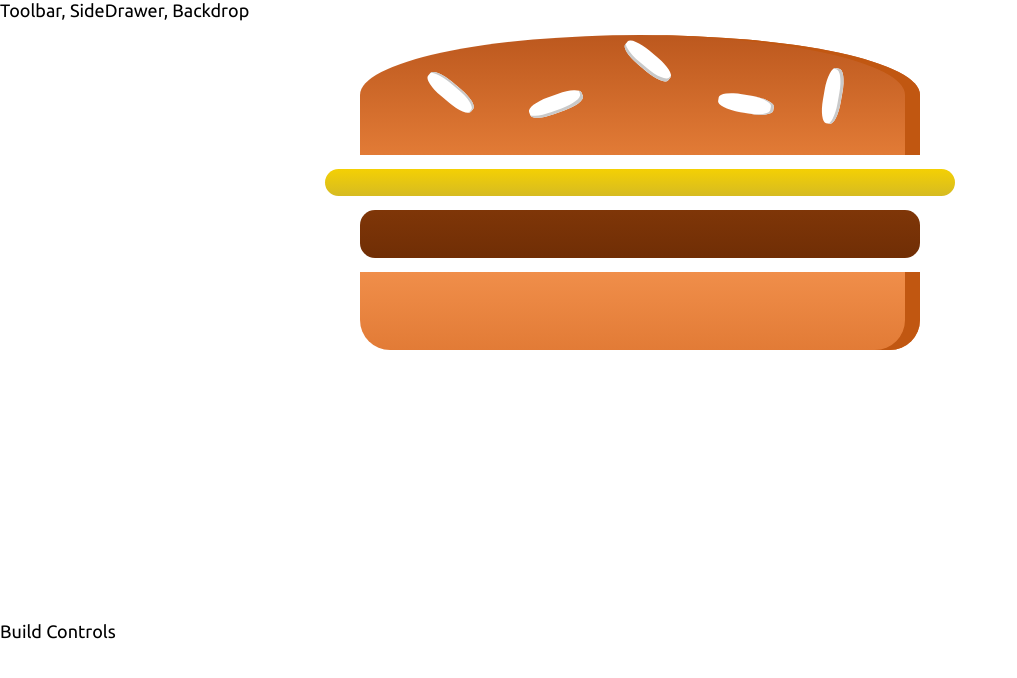
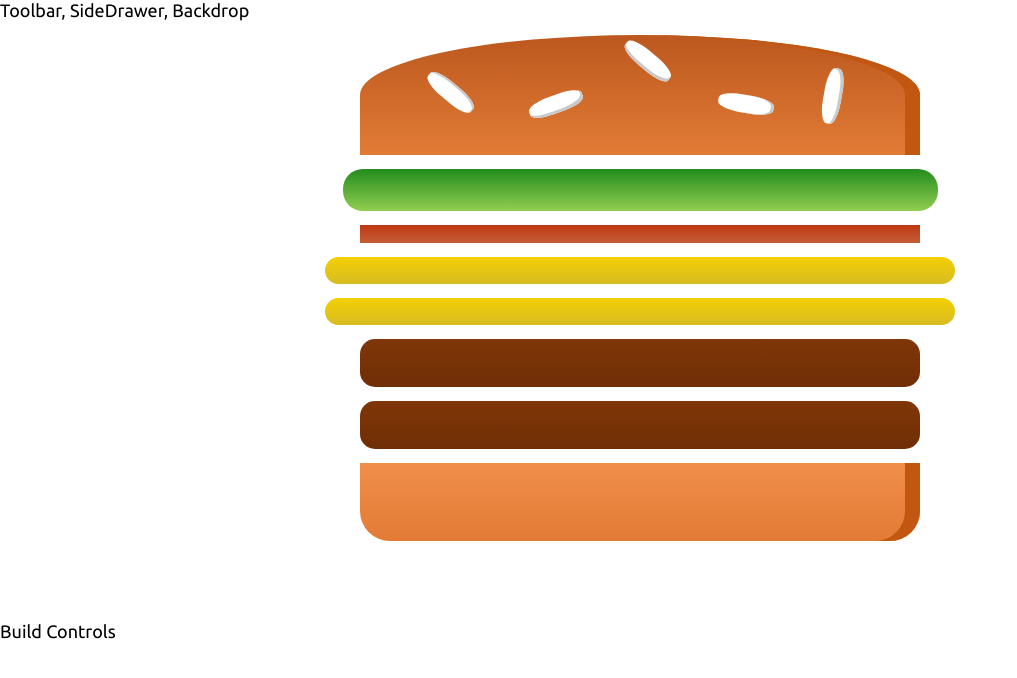
Before and after one commit to MykolajKrusser/burger_builder, a React app in the folder burger-builder/: page / in a window 1280 px wide. Shown: the top 678 px of the page, without its empty margins (0-1017 px from the left). Built offline with nearby package versions, Linux system fonts and the light colour scheme.

Commit message:
add burger main logic

```diff
--- a/burger-builder/src/components/Burger/Burger.js
+++ b/burger-builder/src/components/Burger/Burger.js
@@ -4,11 +4,16 @@ import classes from './Burger.css';
 
 
 const burger = (props)=>{
+    const transformedIngredients = Object.keys(props.ingredients).map(igKey =>{
+        return [...Array(props.ingredients[igKey])].map((_, i)=>{
+           return <BurgerIngredient key={igKey+i} type={igKey}/>
+        })
+    })
+    console.log(transformedIngredients)
     return(
         <div className={classes.Burger}>
             <BurgerIngredient type="bread-top"/>
-            <BurgerIngredient type="cheese"/>
-            <BurgerIngredient type="meat"/>
+            {transformedIngredients}
             <BurgerIngredient type="bread-bottom"/>
         </div>
     );
--- a/burger-builder/src/containers/BurgerBuilder/BurgerBuilder.js
+++ b/burger-builder/src/containers/BurgerBuilder/BurgerBuilder.js
@@ -2,10 +2,18 @@ import React, {Component} from 'react';
 import Wrap from '../../hoc/Wrap';
 import Burger from '../../components/Burger/Burger';
 class BurgerBuilder extends Component{
+    state = {
+        ingredients: {
+            salad: 1,
+            bacon: 1,
+            cheese: 2,
+            meat: 2
+        }
+    }
     render(){
         return(
             <Wrap>
-                <Burger/>
+                <Burger ingredients={this.state.ingredients}/>
                 <div>Build Controls</div>
             </Wrap>
         );
```
